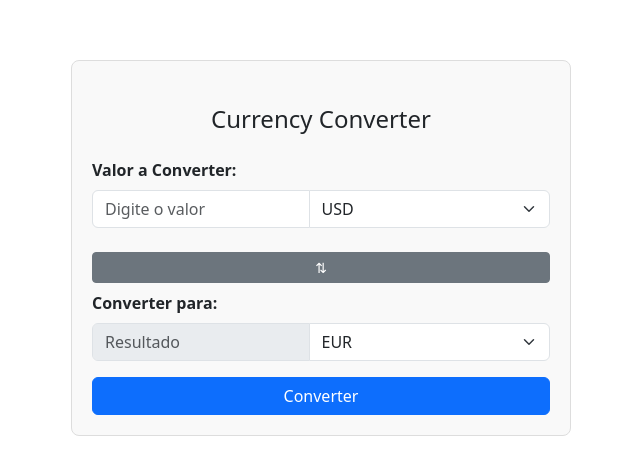
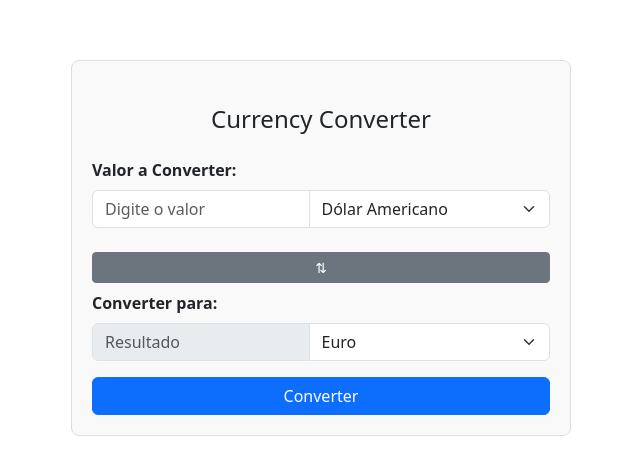
Before and after one commit to matheus-curvelo/currency-converter, a Vue app: page / in a window 1280 px wide. Shown: the part 152-626 px from the top of the page, without its empty margins (319-959 px from the left). Built offline with nearby package versions, Linux system fonts and the light colour scheme.

Commit message:
Nomeando moedas

```diff
--- a/src/components/CurrencyConverter.vue
+++ b/src/components/CurrencyConverter.vue
@@ -13,7 +13,7 @@
                             <select id="currencyFrom" v-model="currencyFrom" class="form-select" required>
                                 <option v-for="currencyOption in currencyOptions" :key="currencyOption"
                                     :value="currencyOption">
-                                    {{ currencyOption }}
+                                    {{ currencyNames[currencyOption] || currencyOption }}
                                 </option>
                             </select>
                         </div>
@@ -33,7 +33,7 @@
                             <select id="currencyTo" v-model="currencyTo" class="form-select" required>
                                 <option v-for="currencyOption in currencyOptions" :key="currencyOption"
                                     :value="currencyOption">
-                                    {{ currencyOption }}
+                                    {{ currencyNames[currencyOption] || currencyOption }}
                                 </option>
                             </select>
                         </div>
@@ -43,7 +43,10 @@
                 </form>
 
                 <div v-if="result" class="mt-4">
-                    <h3>Resultado: {{ amountFrom }} {{ currencyFrom }} = {{ result }} {{ currencyTo }}</h3>
+                    <h3>
+                        Resultado: {{ amountFrom }} {{ currencyNames[currencyFrom] || currencyFrom }} =
+                        {{ result }} {{ currencyNames[currencyTo] || currencyTo }}
+                    </h3>
                 </div>
             </div>
         </div>
@@ -52,7 +55,7 @@
 
 <script>
 import axios from 'axios';
-import '@/styles/index.scss'; // Certifique-se de que o caminho está correto
+import '@/styles/index.scss';
 
 export default {
     data() {
@@ -61,7 +64,19 @@ export default {
             currencyFrom: 'USD',
             currencyTo: 'EUR',
             result: null,
-            currencyOptions: ['USD', 'EUR', 'GBP', 'JPY', 'BRL', 'CAD', 'AUD', 'CHF', 'CNY']
+            currencyOptions: ['USD', 'CAD', 'AUD', 'EUR', 'GBP', 'JPY', 'BRL', 'CHF', 'CNY', 'KRW'],
+            currencyNames: {
+                USD: 'Dólar Americano',
+                CAD: 'Dólar Canadense',
+                AUD: 'Dólar Australiano',
+                EUR: 'Euro',
+                GBP: 'Libra Esterlina',
+                JPY: 'Iene Japonês',
+                BRL: 'Real',
+                CHF: 'Franco Suíço',
+                CNY: 'Yuan Chinês',
+                KRW: 'Won Sul-Coreano'
+            }
         };
     },
     watch: {
@@ -120,6 +135,4 @@ export default {
         padding: 12px;
     }
 }
-
-
 </style>
```
